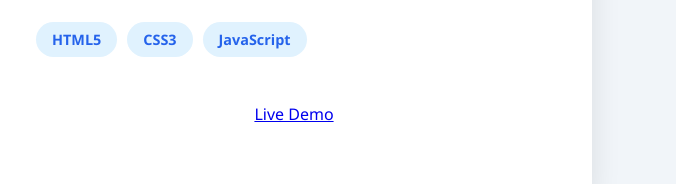
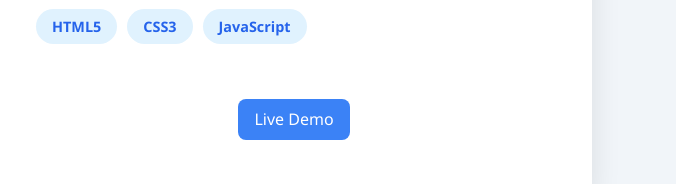
Before and after one commit to juma-annanur/juma-annanur.github.io, a plain HTML site: page index.html in a window 1280 px wide. Shown: the part 761-945 px from the top of the page, 604-1280 px from the left. Drawn offline with Linux system fonts and the light colour scheme.

Commit message:
style.css

```diff
--- a/style.css
+++ b/style.css
@@ -245,6 +245,22 @@ h2::after {
     line-height: 1.7;
 }
 
+.demo-button {
+  display: inline-block;
+  margin-top: 10px;
+  padding: 8px 16px;
+  background-color: #3b82f6;
+  color: #fff;
+  text-decoration: none;
+  border-radius: 8px;
+  font-weight: 500;
+  transition: background-color 0.3s ease;
+}
+
+.demo-button:hover {
+  background-color: #2563eb;
+}
+
 .progress-container {
     max-width: 500px;
     margin: 0 auto;
```
